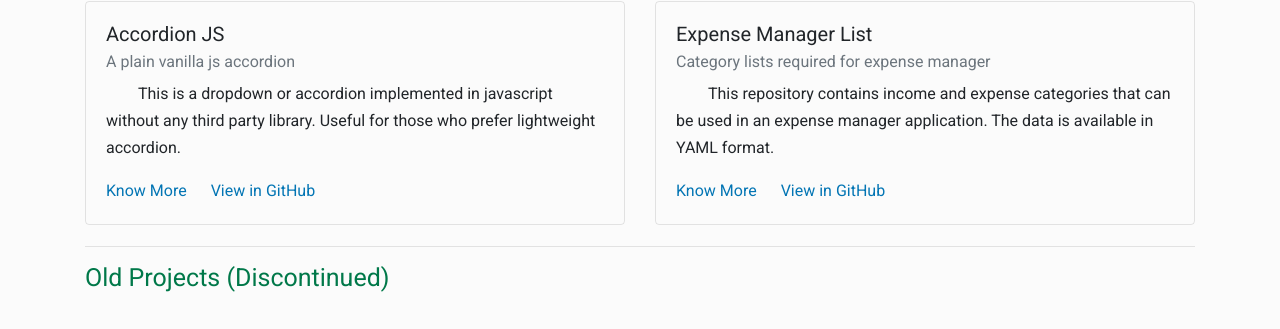
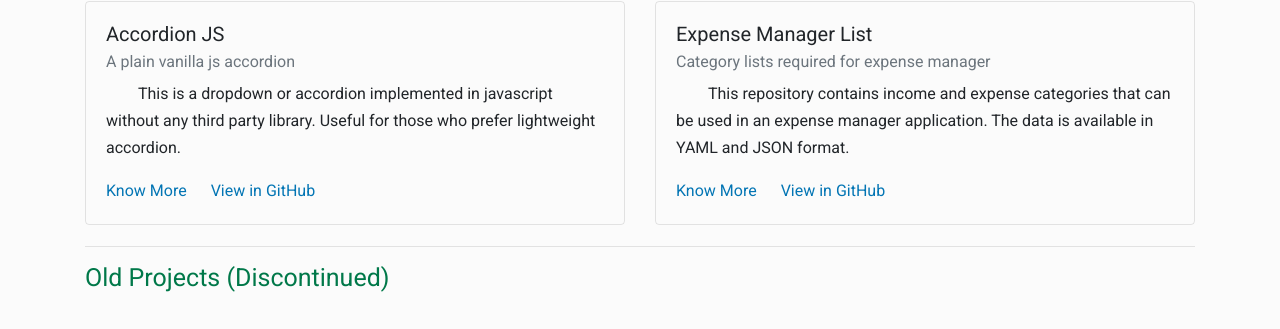
Before and after one commit to kolappannathan/kolappannathan.github.io, a Jekyll site: the page built from index.html, in a window 1280 px wide and 1265 px high. Shown: the part 707-1036 px from the top of the window. Built offline with Jekyll 4.4.1, drawn with Linux system fonts in a browser that asks for light colours.

Commit message:
minor changes

```diff
--- a/_data/project-cards.yml
+++ b/_data/project-list.yml
@@ -25,6 +25,6 @@
   github-link: https://github.com/kolappannathan/accordion
 - title: Expense Manager List
   subtitle: Category lists required for expense manager
-  desc: This repository contains income and expense categories that can be used in an expense manager application. The data is available in YAML format.
+  desc: This repository contains income and expense categories that can be used in an expense manager application. The data is available in YAML and JSON format.
   know-more-link: /projects/expense-manager-categories/index.html
   github-link: https://github.com/kolappannathan/expense-manager-categories
--- a/index.html
+++ b/index.html
@@ -15,7 +15,7 @@
 <br>
 
 <div class="row">
-  {% for item in site.data.project-cards %}
+  {% for item in site.data.project-list %}
   <div class="col-xs-12 col-sm-12 col-md-6 col-lg-6 col-xl-6">
     <div class="card">
       <div class="card-body">
@@ -35,7 +35,7 @@
 <br>
 
 <div class="row">
-  {% for item in site.data.old-project-cards %}
+  {% for item in site.data.old-project-list %}
   <div class="col-xs-12 col-sm-12 col-md-6 col-lg-6 col-xl-6">
     <div class="card">
       <div class="card-body">
```
Also changed, not shown: _data/old-project-list.yml (renamed from _data/old-project-cards.yml).
